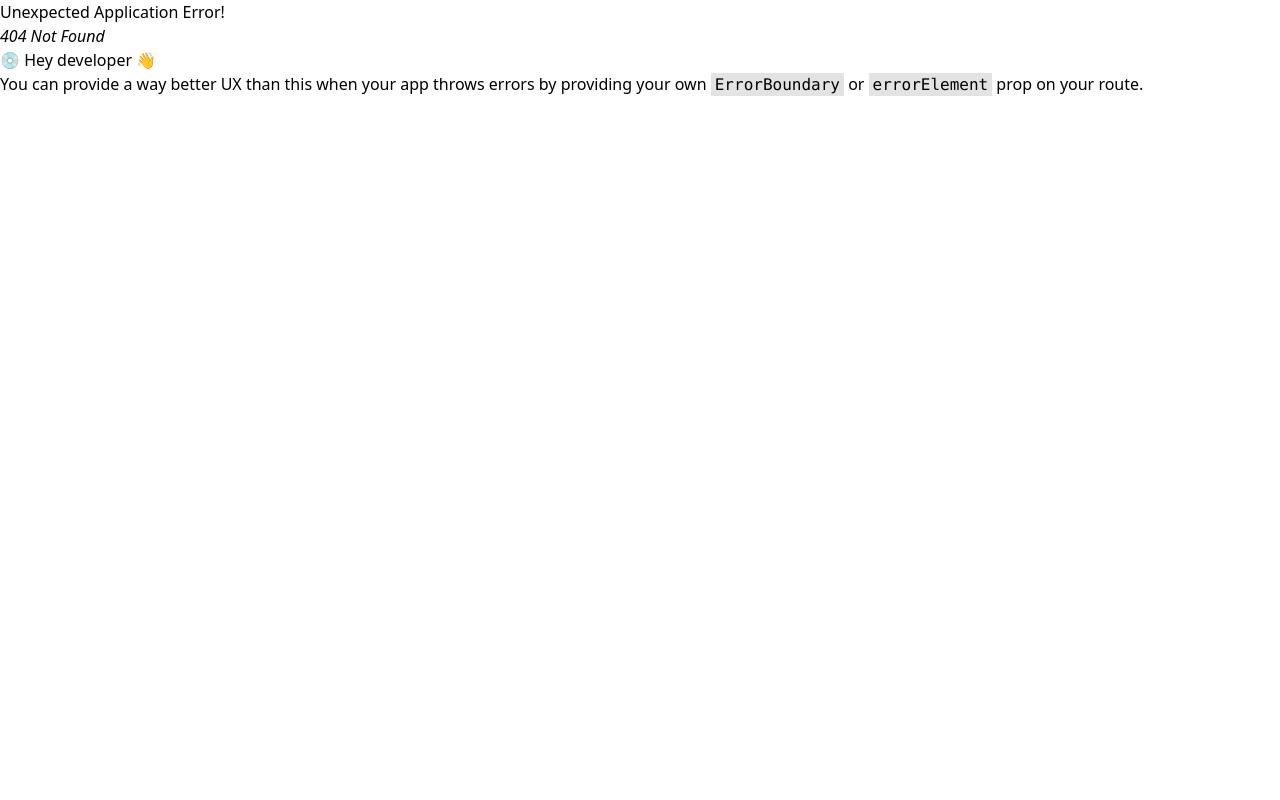
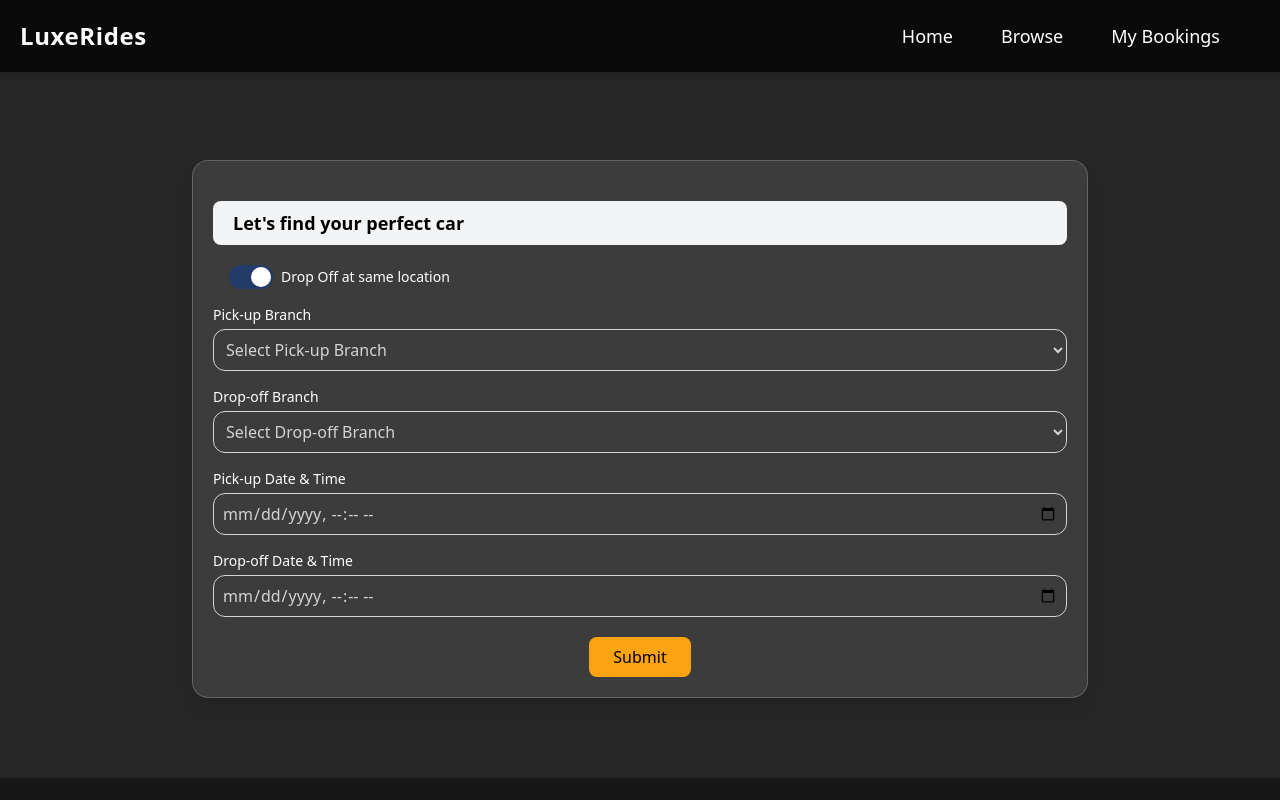
Before and after one commit to amanprasad-07/Car-Rental-App, a React (Vite) app: page /booking-form in a window 1280 px wide. Before the commit this address had no page. Shown: the top 800 px of the page. Built offline with nearby package versions, Linux system fonts and the light colour scheme.

Commit message:
forth commit

```diff
--- a/src/components/BookingForm.jsx
+++ b/src/components/BookingForm.jsx
@@ -33,13 +33,14 @@ function BookingForm() {
     );
 
     // Navigate to browse page
-    navigate("/browse");
+    navigate("/booking-confirmation");
   };
 
   return (
-    <form
+   <div className="flex justify-center pt-30 bg-neutral-800 px-10">
+     <form
       onSubmit={handleSubmit}
-      className="bg-white/10 backdrop-blur-md border border-white/20 rounded-2xl p-5 shadow-lg text-neutral-300 w-full md:w-[350px] mt-10 md:mt-0 mb-10"
+      className="bg-white/10 backdrop-blur-md border border-white/20 rounded-2xl p-5 shadow-lg text-neutral-300 w-full lg:w-4xl mt-10 mb-20 pt-10"
     >
       <h2 className="bg-gray-100 text-lg px-5 py-2 mb-5 font-semibold text-black rounded-lg">
         Let's find your perfect car
@@ -152,6 +153,7 @@ function BookingForm() {
         </button>
       </div>
     </form>
+   </div>
   );
 }
 
--- a/src/components/Card.jsx
+++ b/src/components/Card.jsx
@@ -13,7 +13,7 @@ function Card({ car }) {
     dispatch(setSelectedCar(car));
 
     // Navigate to booking confirmation page
-    navigate("/booking-confirmation");
+    navigate("/booking-form");
   };
 
   return (
--- a/src/main.jsx
+++ b/src/main.jsx
@@ -23,6 +23,7 @@ import Browse from "./pages/Browse.jsx";
 import MyBookings from "./pages/MyBookings.jsx";
 import BookingConfirmation from "./pages/BookingConfirmation.jsx";
 import PaymentPage from "./pages/PaymentPage.jsx";
+import BookingForm from "./components/BookingForm.jsx";
 
 // Define application routes
 const router = createBrowserRouter([
@@ -35,6 +36,7 @@ const router = createBrowserRouter([
       { path: "/booking-confirmation", element: <BookingConfirmation /> },
       { path: "/my-bookings", element: <MyBookings /> },
       { path: "/payment/:bookingId", element: <PaymentPage /> },
+      { path: "/booking-form", element: <BookingForm /> },
     ],
   },
 ]);
--- a/src/pages/Home.jsx
+++ b/src/pages/Home.jsx
@@ -63,7 +63,7 @@ function Home() {
           </div>
 
           {/* ---------- RIGHT SIDE: Booking Form ---------- */}
-          <BookingForm/>
+          {/* <BookingForm/> */}
 
         </div>
       </section>
```
